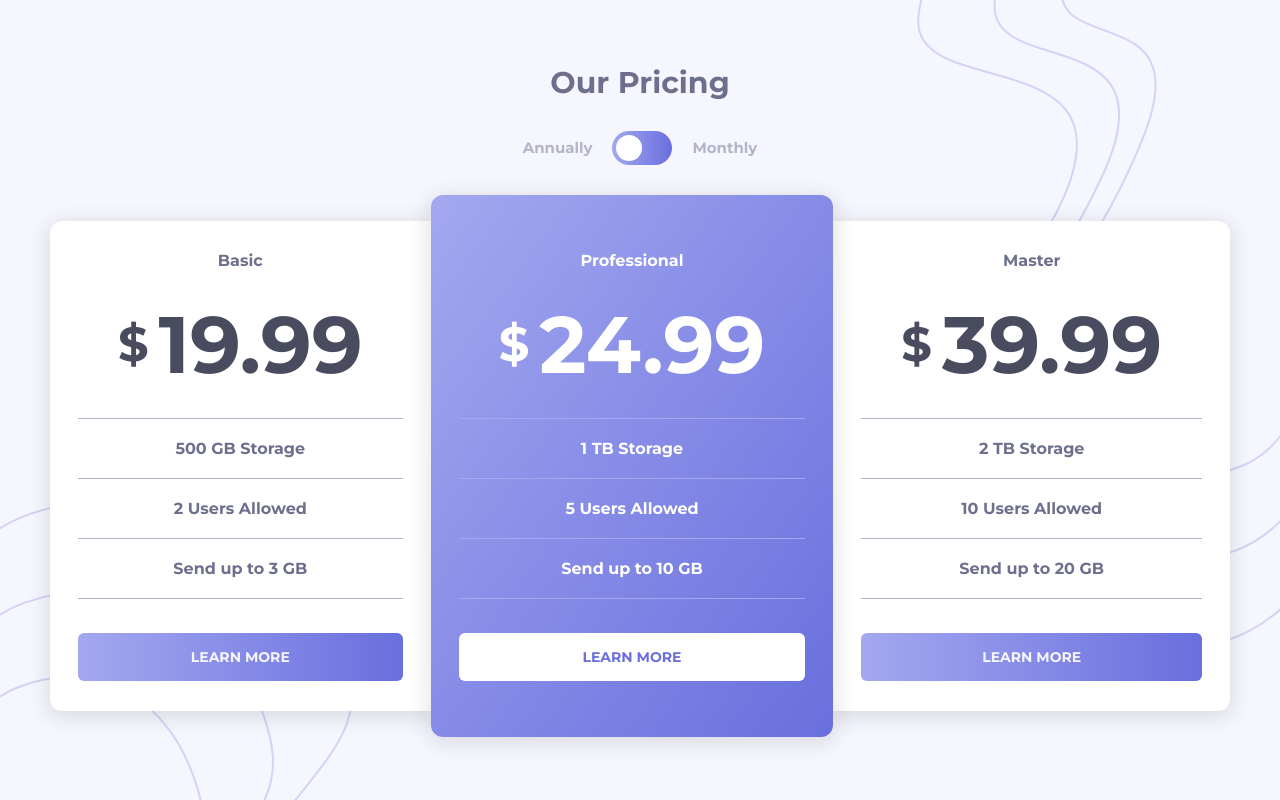
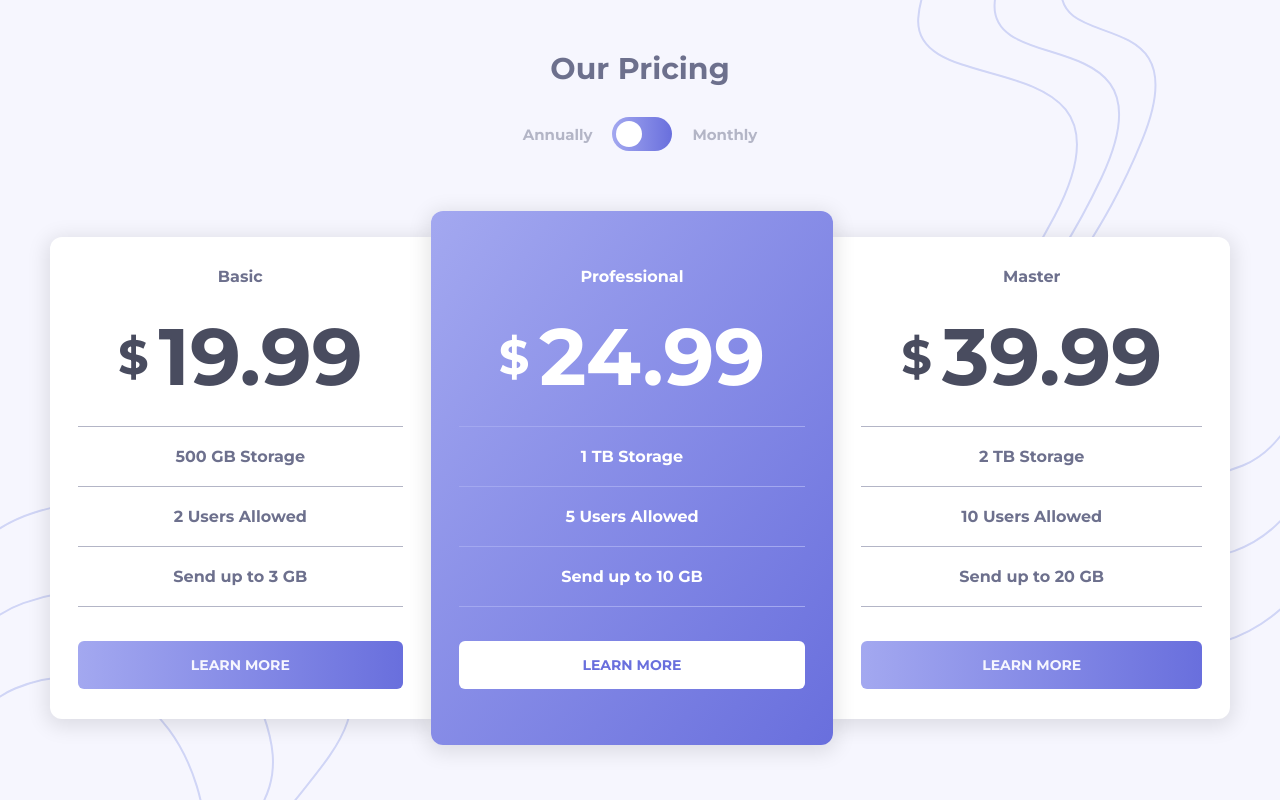
Before and after one commit to andreseichi/pricing-component-with-toggle, a plain HTML site: page index.html in a window 1280 px wide. Drawn offline with Linux system fonts and the light colour scheme.

Commit message:
some space adjustment

```diff
--- a/styles/style.scss
+++ b/styles/style.scss
@@ -88,7 +88,7 @@ input:checked + .slider:before {
   display: flex;
   flex-direction: column;
   align-items: center;
-  justify-content: center;
+  justify-content: flex-start;
   min-height: 100vh;
 }
 
@@ -96,6 +96,7 @@ input:checked + .slider:before {
   display: flex;
   flex-direction: column;
   align-items: center;
+  margin: 5rem 0 3rem 0;
 
   h1 {
     color: hsl(233, 13%, 49%);
@@ -121,7 +122,6 @@ input:checked + .slider:before {
 
   .card {
     box-shadow: 0 4px 20px 4px rgba(0, 0, 0, 0.1);
-
     background-color: #fff;
     padding: 3rem 2.8rem;
     width: 100%;
@@ -137,7 +137,7 @@ input:checked + .slider:before {
       justify-content: center;
       font-size: 8rem;
       color: hsl(232, 13%, 33%);
-      margin: 2.6rem 0;
+      margin: 2.2rem 0;
       padding: 0 4rem;
 
       span {
```
Also changed, not shown: styles/style.css, 1 other file.
